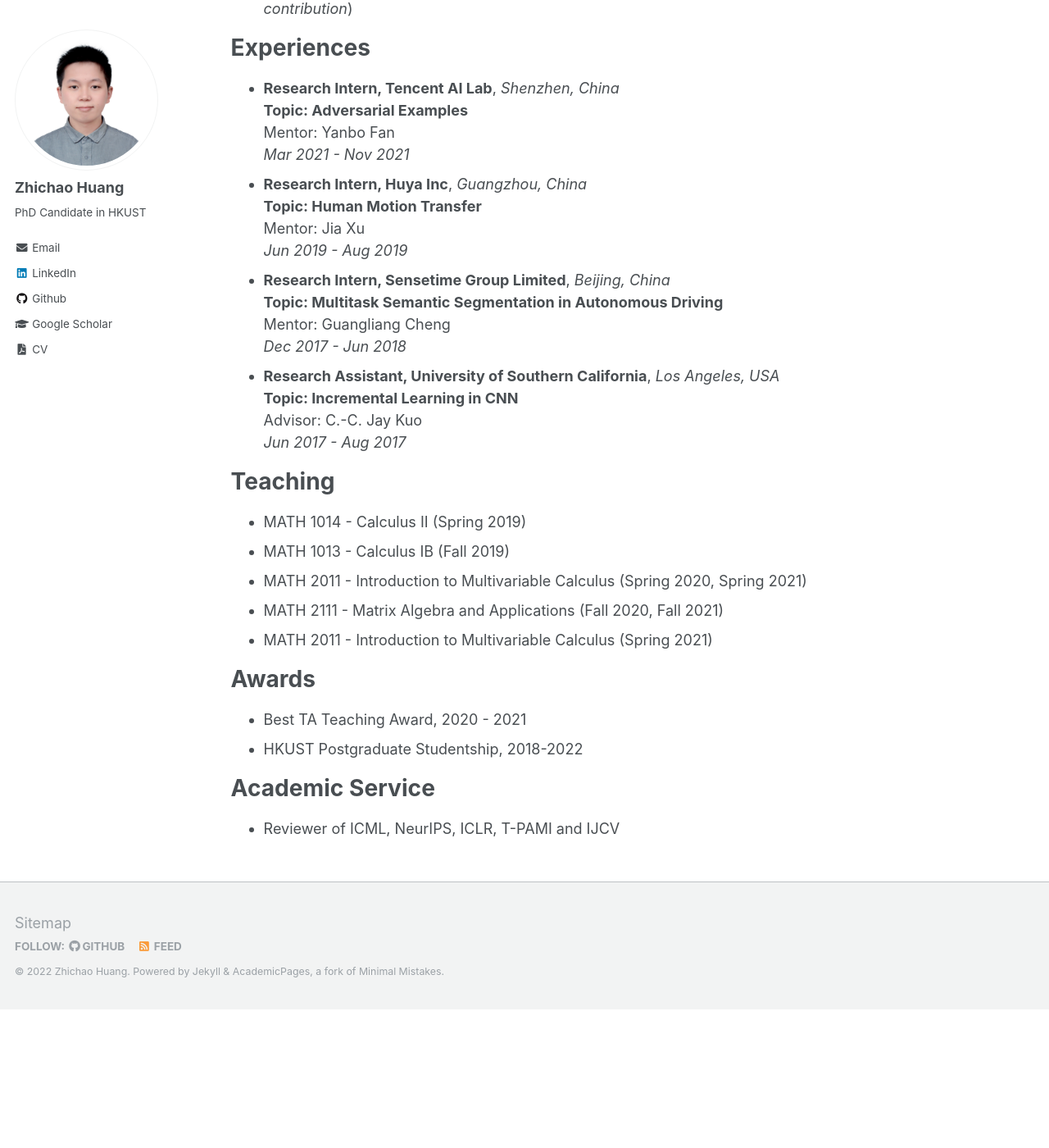
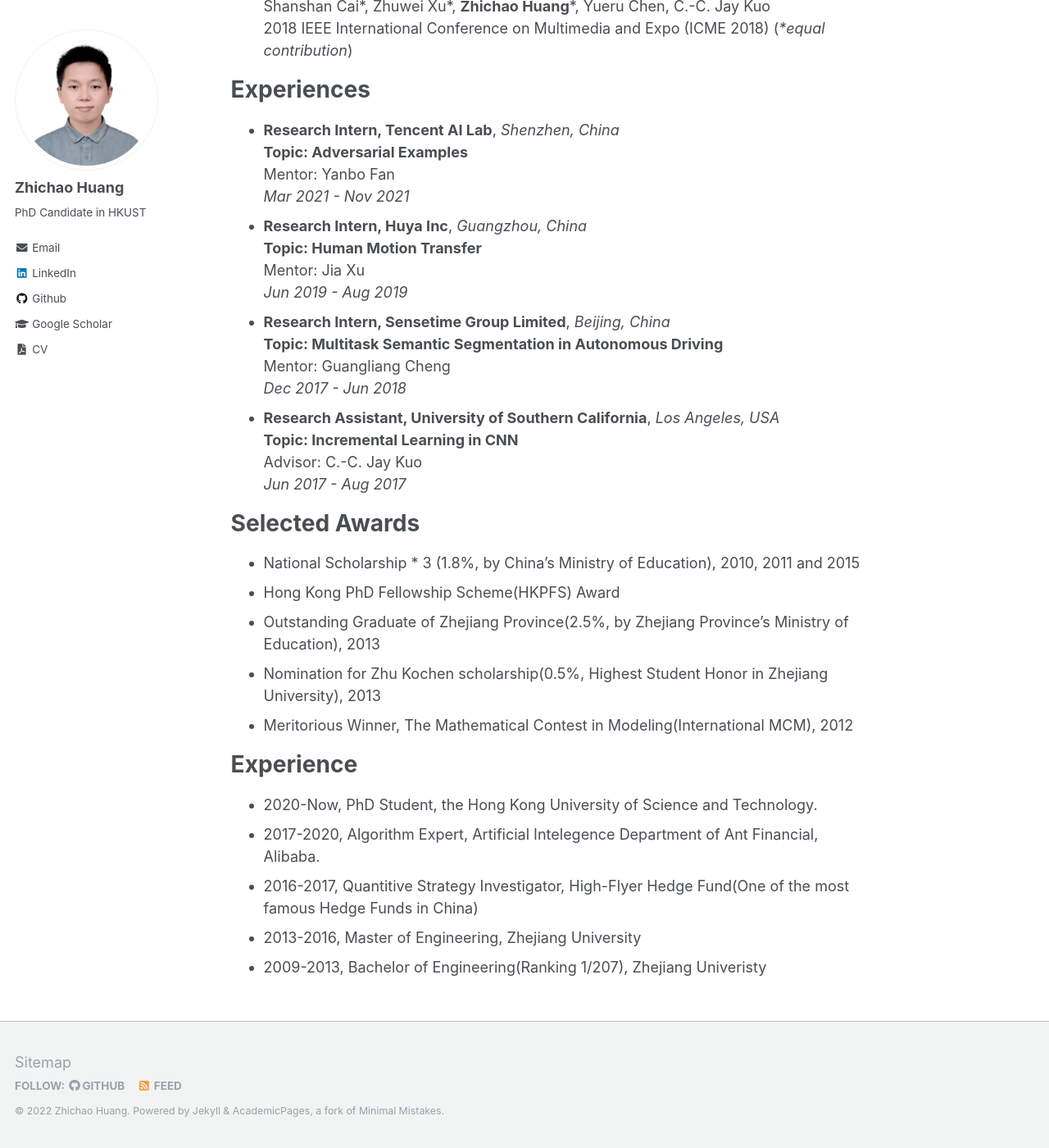
Before and after one commit to linyongver/PersaonalWeb, a Jekyll site: the page built from _pages/about.md, in a window 1280 px wide and 1400 px high, scrolled down 1181 px. Shown: the whole window at 82% size. Built offline with Jekyll 4.4.1, drawn with Linux system fonts in a browser that asks for light colours; before the commit the page ends 2412 px from its top, so only the background shows below that; some of the changed text lies outside the part shown.

Commit message:
Update about.md

```diff
--- a/_pages/about.md
+++ b/_pages/about.md
@@ -9,9 +9,12 @@ redirect_from:
 ---
 
 # About Me
-I am currently a fourth-year Ph.D student in [Department of Mathematics](https://www.math.hkust.edu.hk), [The Hong Kong University of Science and Technology (HKUST)](https://hkust.edu.hk), supervised by [Prof. Tong Zhang](http://tongzhang-ml.org) starting from Sep 2018. Before my Ph.D journey, I obtained my Bachelor degree in [Electronic Engineering](http://www.ee.tsinghua.edu.cn/) from [Tsinghua University](https://www.tsinghua.edu.cn/).
 
-I am interested in broader topics in machine learning and computer vision. Currently, I am working on adversarial examples.
+I am an CSE PhD sudent in [The Hong Kong University of Science and Technology (HKUST)](https://hkust.edu.hk) HKUST, supervised by Professor [Tong Zhang](http://tongzhang-ml.org/). Out of Distribution  (OOD) Generalization , Robustess of Deep Learning and Learning theory are my research interests.
+
+If you are also interested in discussing / cooperating with me on OOD, you can contact me by Email (ylindf(A)connect.ust.hk {A = @}).
+
+I have lunched a blog on Invariant Risk Minimization [here](https://zhuanlan.zhihu.com/p/567666715) (in Chinese).
 
 # Publications
 - [**Fast Adversarial Training with Adaptive Step Size**](https://arxiv.org/pdf/2206.02417)
@@ -55,16 +58,16 @@ I am interested in broader topics in machine learning and computer vision. Curre
   <br />Advisor: C.-C. Jay Kuo
   <br />*Jun 2017 - Aug 2017*
 
-# Teaching
-- MATH 1014 - Calculus II (Spring 2019)
-- MATH 1013 - Calculus IB (Fall 2019)
-- MATH 2011 - Introduction to Multivariable Calculus (Spring 2020, Spring 2021)
-- MATH 2111 - Matrix Algebra and Applications (Fall 2020, Fall 2021)
-- MATH 2011 - Introduction to Multivariable Calculus (Spring 2021)
+# Selected Awards
+- National Scholarship  * 3 (1.8%, by China’s Ministry of Education), 2010, 2011 and 2015
+- Hong Kong PhD Fellowship Scheme(HKPFS) Award
+- Outstanding Graduate of Zhejiang Province(2.5%, by Zhejiang Province’s Ministry of Education), 2013
+- Nomination for Zhu Kochen scholarship(0.5%, Highest Student Honor in Zhejiang University), 2013
+- Meritorious Winner, The Mathematical Contest in Modeling(International MCM), 2012
 
-# Awards
-- Best TA Teaching Award, 2020 - 2021
-- HKUST Postgraduate Studentship, 2018-2022
-
-# Academic Service
-- Reviewer of ICML, NeurIPS, ICLR, T-PAMI and IJCV
+# Experience
+- 2020-Now, PhD Student, the Hong Kong University of Science and Technology.
+- 2017-2020, Algorithm Expert, Artificial Intelegence Department of Ant Financial, Alibaba.
+- 2016-2017, Quantitive Strategy Investigator, High-Flyer Hedge Fund(One of the most famous Hedge Funds in China)
+- 2013-2016, Master of Engineering, Zhejiang University
+- 2009-2013, Bachelor of Engineering(Ranking 1/207), Zhejiang Univeristy
```
